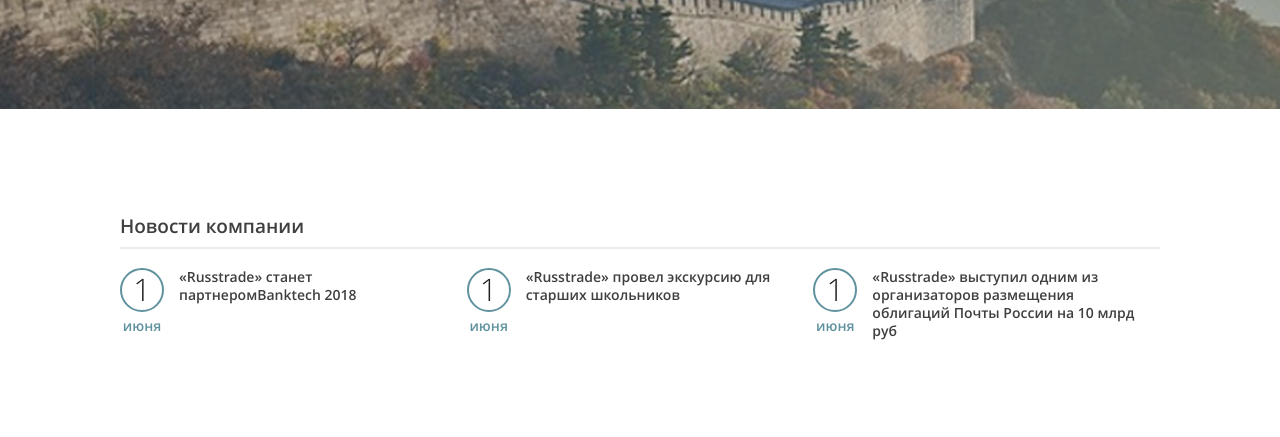
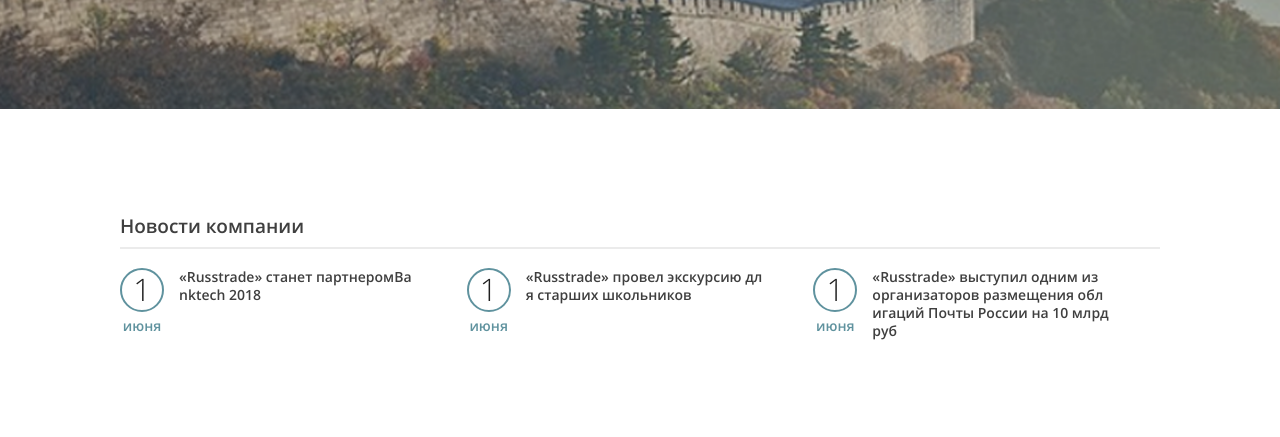
Before and after one commit to fregire/russtrade, a website: page src/index.html in a window 1280 px wide. Shown: the part 1206-1643 px from the top of the page. Drawn offline with Linux system fonts and the light colour scheme.

Commit message:
Исправлен баг для IE 10

```diff
--- a/src/less/style.less
+++ b/src/less/style.less
@@ -695,11 +695,17 @@ body {
 	font-weight: 600;
 }
 .news__title {
+	display: inline-block;
 	margin: 0;
-	margin-left: 15px;
-	padding-right: 10px;
+	padding-left: 15px;
+	padding-right: 50px;
 
 	color: #3f3f3f;
 	font-weight: 600;
 	text-decoration: none;
+
+	/* Для IE */
+	display: table-cell;
+	word-wrap: break-word;
+	word-break: break-all;
 }
```
Also changed, not shown: src/css/style.css, src/img/svg/close_icon.svg.
